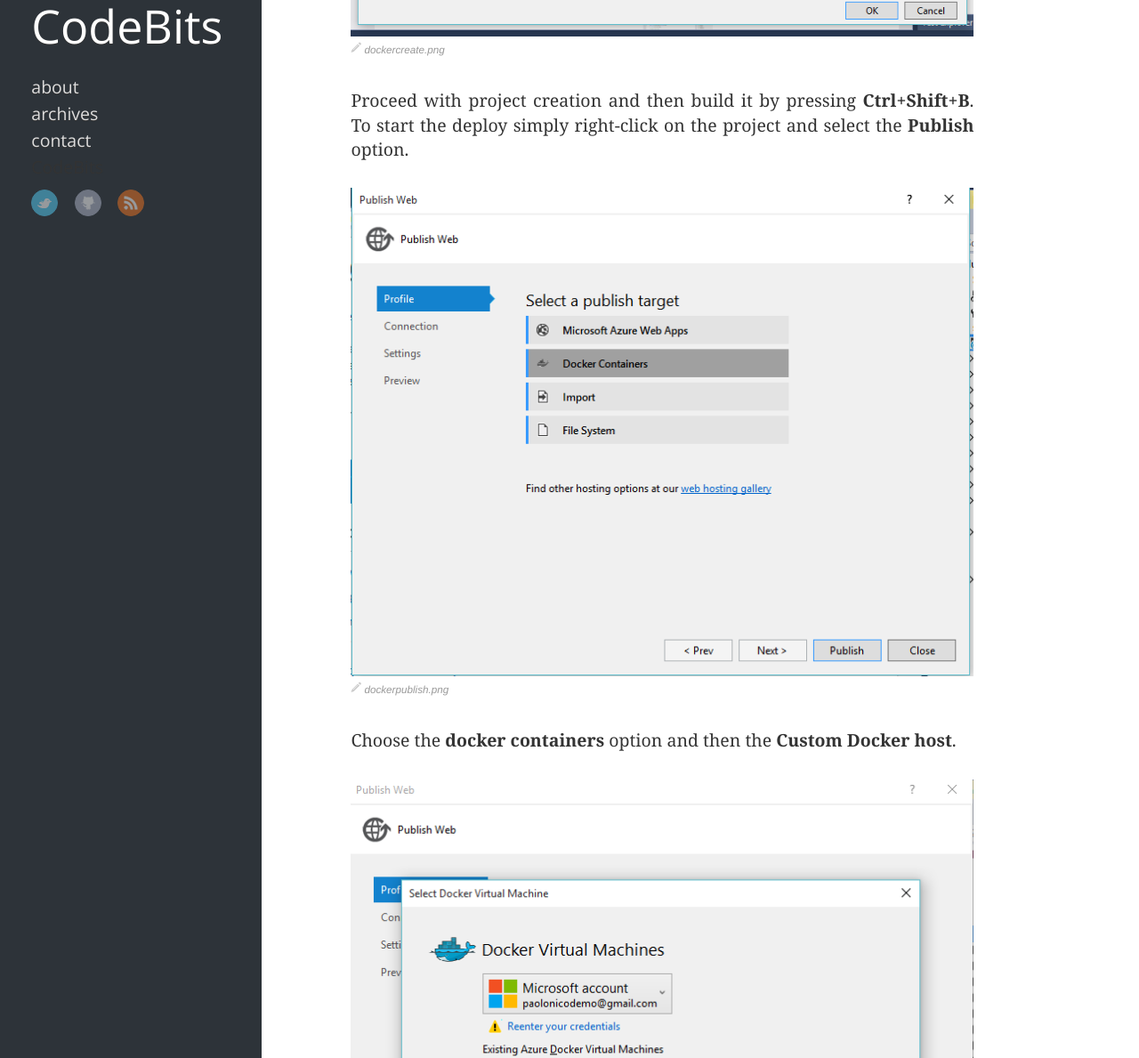
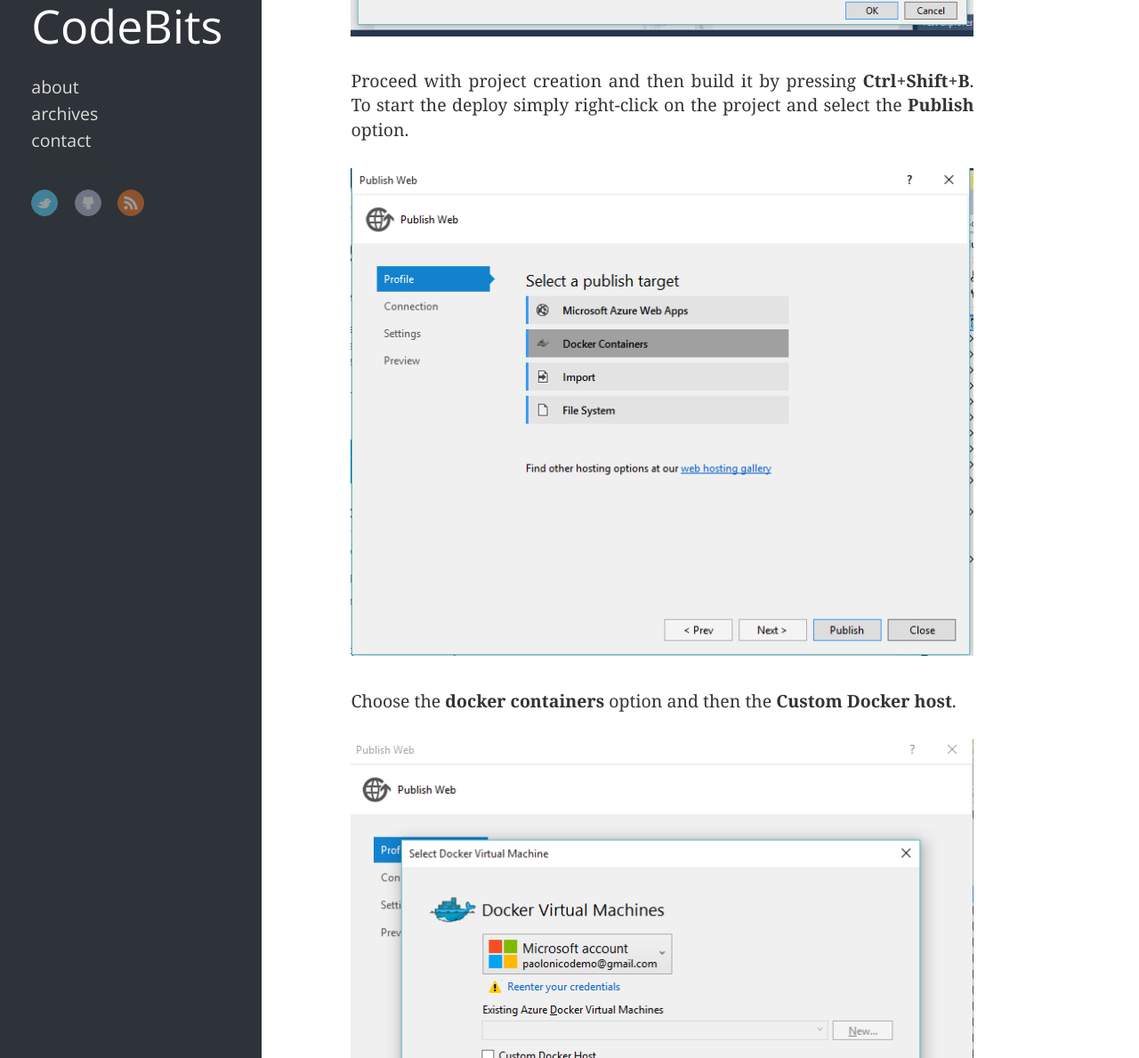
Before and after one commit to Bjornej/bjornej.github.com, a Jekyll site: the page built from _posts/2015-11-05-local-windows-docker-deployment-with-asp-net-5-and-docker-toolbox.md, in a window 1280 px wide and 1400 px high, scrolled down 1514 px, cut to the strip 211-1400 px from the top of the window. Shown: the whole strip at 89% size. Built offline with Jekyll 4.4.1, drawn with Linux system fonts in a browser that asks for light colours; nearby versions of some CDN libraries; Markdown is read by kramdown in place of the engine named in the settings; comment, search, counter and statistics services are not loaded; some of the changed text lies outside the part shown.

Commit message:
Updated 2015-11-05-local-windows-docker-deployment-with-asp-net-5-and-docker-toolbox.md

```diff
--- a/_posts/2015-11-05-local-windows-docker-deployment-with-asp-net-5-and-docker-toolbox.md
+++ b/_posts/2015-11-05-local-windows-docker-deployment-with-asp-net-5-and-docker-toolbox.md
@@ -32,11 +32,11 @@ and verify your docker installation is working.
 
 The first thing to do is to create a new ASP.NET Web Application with the **ASP.NET Preview Templates**. Choose **Web application** as in the image and uncheck the *host in the cloud* option.
 
-![dockercreate.png]({{site.baseurl}}/images/dockercreate.png)
+![]({{site.baseurl}}/images/dockercreate.png)
 
 Proceed with project creation and then build it by pressing **Ctrl+Shift+B**. To start the deploy simply right-click on the project and select the **Publish** option.
 
-![dockerpublish.png]({{site.baseurl}}/images/dockerpublish.png)
+![]({{site.baseurl}}/images/dockerpublish.png)
 
 Choose the **docker containers** option and then the **Custom Docker host**.
 
@@ -44,11 +44,11 @@ Choose the **docker containers** option and then the **Custom Docker host**.
 
 Now you will have to specify the connection info for your local Docker host
 
-![dockercustom.png]({{site.baseurl}}/images/dockercustom.png)
+![]({{site.baseurl}}/images/dockercustom.png)
 
 To obtain these info launch the **Docker quickstart terminal** installed with the Docker Tools.
 
-![dockerterminal.png]({{site.baseurl}}/images/dockerterminal.png)
+![]({{site.baseurl}}/images/dockerterminal.png)
 
 You will see, drawn in green, the name of your machine and it's IP, in this case 192.168.99.100. Return to the connection info dialog and insert ** tcp://192.168.99.100:2376 **. Then execute in the terminal
 
@@ -58,6 +58,6 @@ substituting default with your machine name. You will see all the config options
 
 Now you're done. Press **Publish** and wait until the build terminates, the browser will automatically open your website running in Docker.
 
-![dockerrunning.png]({{site.baseurl}}/images/dockerrunning.png)
+![]({{site.baseurl}}/images/dockerrunning.png)
 
-![dockerps.png]({{site.baseurl}}/images/dockerps.png)
+![]({{site.baseurl}}/images/dockerps.png)
```
